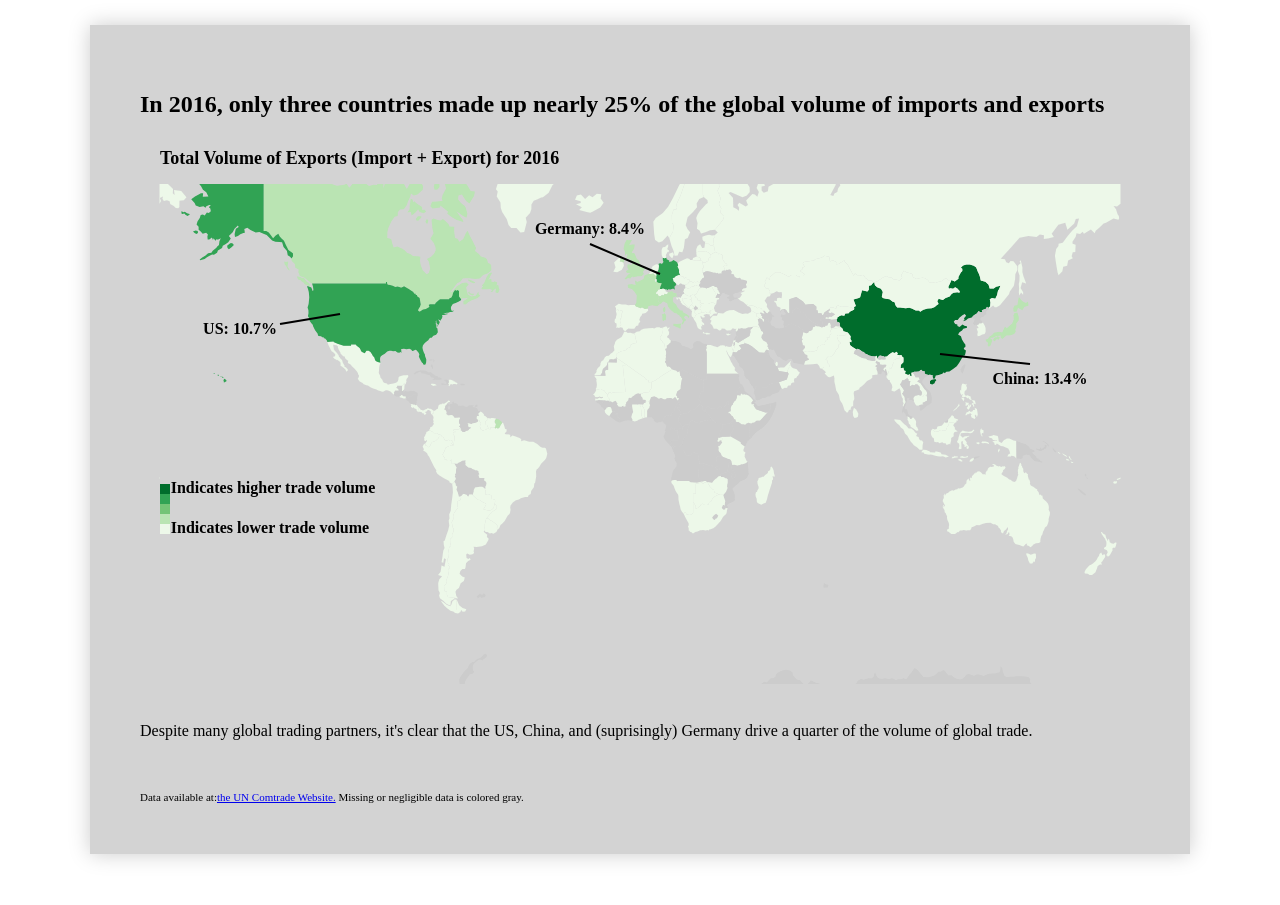
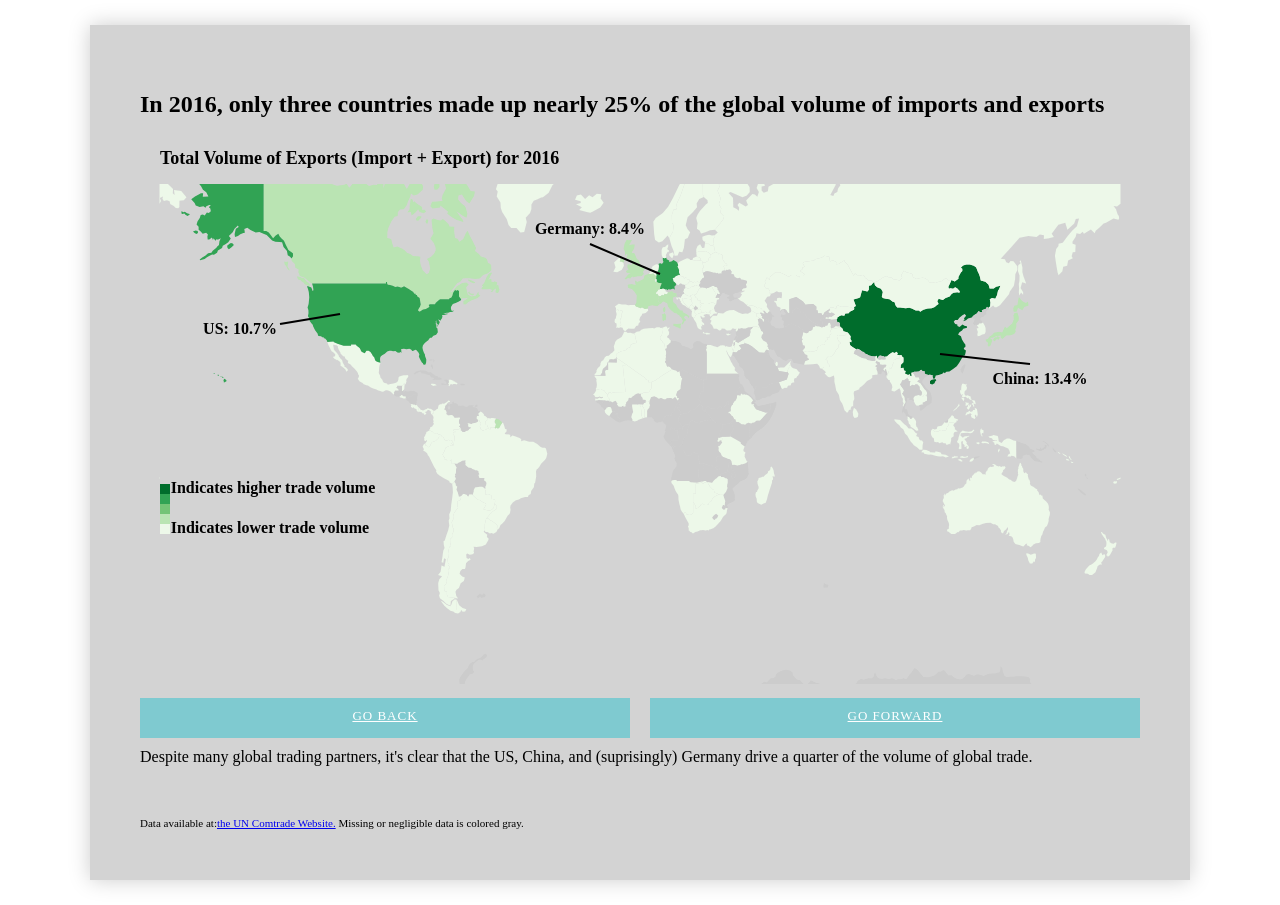
Before and after one commit to Vaslo/CS498_Final_Project, a plain HTML site: page index.html in a window 1280 px wide. Before the commit the page ends 879 px from the top, so only its background shows below. Drawn offline with nearby package versions, Linux system fonts and the light colour scheme.

Commit message:
Index.html fixed again with new template based on opening.html

```diff
--- a/index.html
+++ b/index.html
@@ -4,7 +4,6 @@
     <meta charset="utf-8">
     <title>D3: Global Net Imports/Exports of the largest 3 traders</title>
     <script type="text/javascript" src="https://d3js.org/d3.v4.min.js"></script>
-
 
     <style type="text/css">
         .label {
@@ -46,6 +45,42 @@
             line-height: 14px;
             color: black;
         }
+
+        .link-back-btn {
+            color: white;
+            background: #7fcad0;
+            padding: 10px 20px;
+            margin: 10px 0px;
+            text-align: center;
+            text-transform: uppercase;
+            letter-spacing: 1px;
+            font-size: 13px;
+            height: 20px;
+            width: 450px;
+            float: left;
+        }
+
+            .link-back-btn:hover {
+                background: #6ab8be;
+            }
+
+        .link-fwd-btn {
+            color: white;
+            background: #7fcad0;
+            padding: 10px 20px;
+            margin: 10px 0;
+            text-align: center;
+            text-transform: uppercase;
+            letter-spacing: 1px;
+            font-size: 13px;
+            width: 450px;
+            height: 20px;
+            float: right;
+        }
+
+            .link-fwd-btn:hover {
+                background: #6ab8be;
+            }
     </style>
 </head>
 <body>
@@ -57,7 +92,15 @@
         <div id="chart">
             <h2>Total Volume of Exports (Import + Export) for 2016</h2>
         </div>
-        <div style="display:inline-block;" id="legend"></div>
+
+
+        <div id="buttons">
+
+            <a href="index.html" class="link-back-btn">Go Back</a>
+            <a href="index.html" class="link-fwd-btn">Go Forward</a>
+
+        </div>
+
 
         <p>Despite many global trading partners, it's clear that the US, China, and (suprisingly) Germany drive a quarter of the volume of global trade.</p>
         <div id="footer">
```
